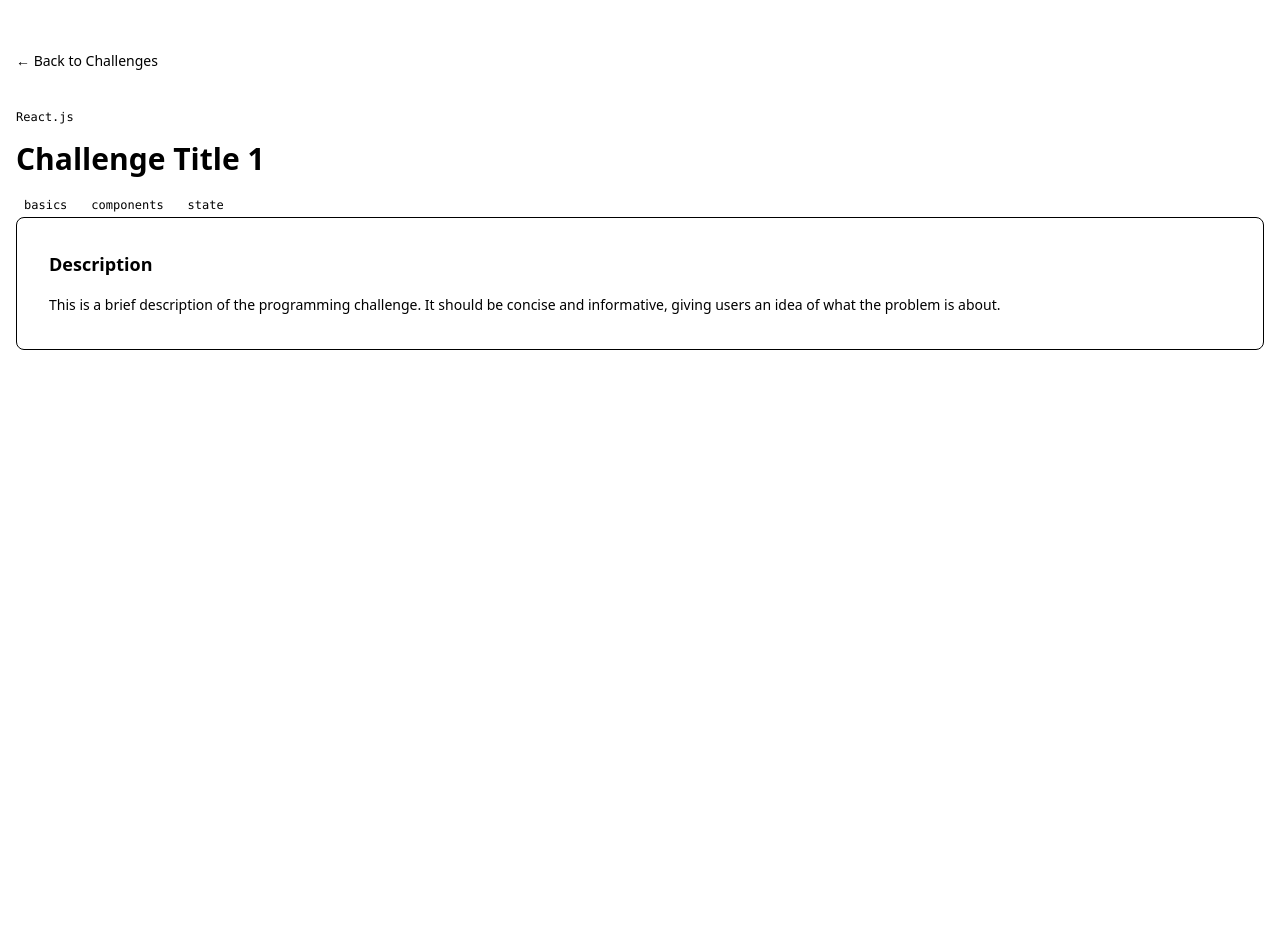
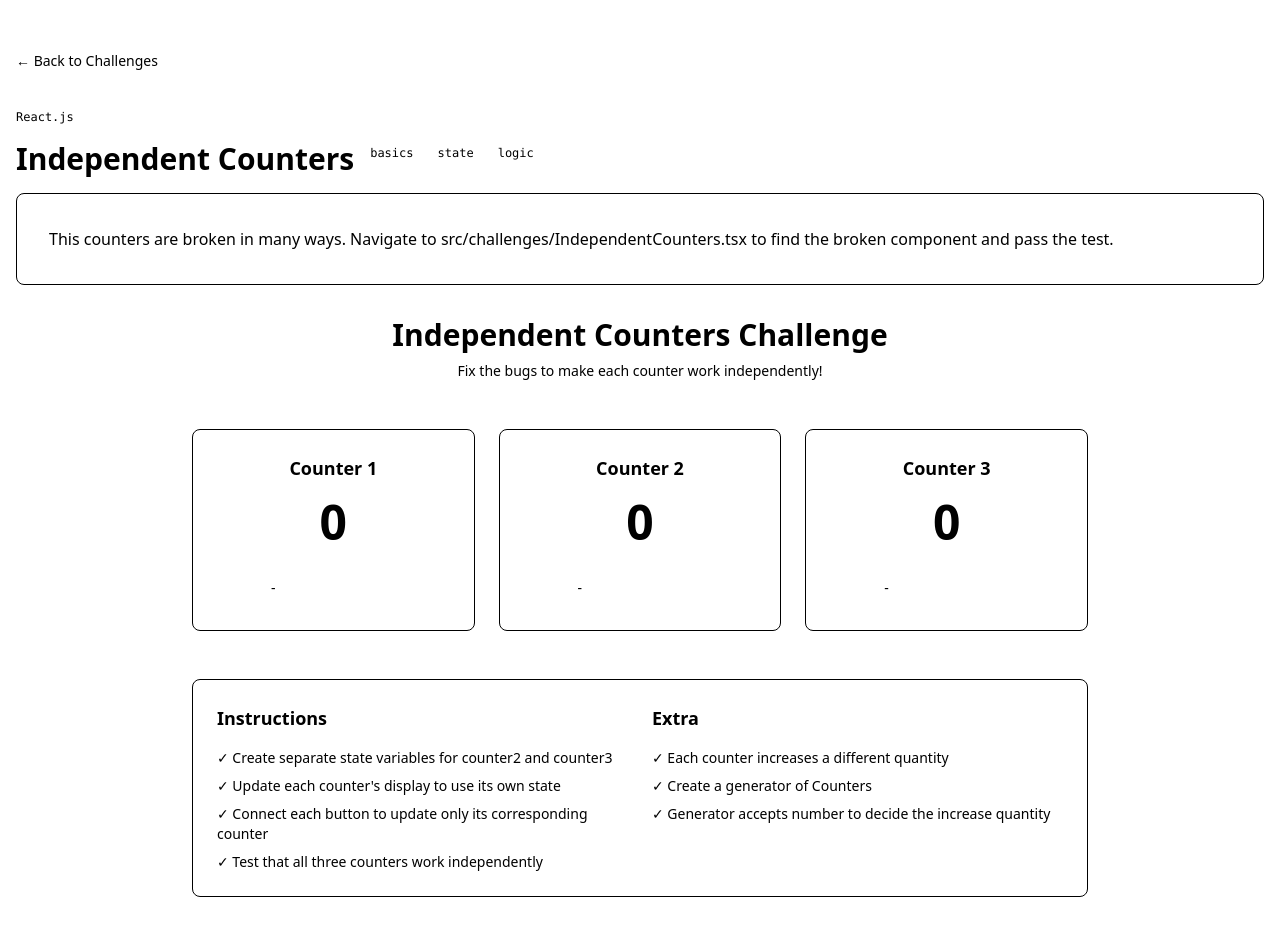
Before and after one commit to DiegoLSdev/Code-Tests, a React (Vite) app: page /challenge/1 in a window 1280 px wide. Shown: the top 936 px of the page. Before the commit the page ends 800 px from the top, so only its background shows below. Built offline with nearby package versions, Linux system fonts and the light colour scheme.

Commit message:
AI Challange: Independent Counters

```diff
--- a/src/challenges/IndependentCounters.tsx
+++ b/src/challenges/IndependentCounters.tsx
@@ -1,8 +1,19 @@
 
-/**
- * -----------------------  THIS COMPONENT IS CREATED USING AI -----------------------
+/*
+-----------------------  THIS COMPONENT IS CREATED USING AI -----------------------
+
+INSTRUCTIONS:
+✓ Create separate state variables for counter2 and counter3
+✓ Update each counter's display to use its own state
+✓ Connect each button to update only its corresponding counter
+✓ Test that all three counters work independently
+
+EXTRA:
+✓ Each counter increases a different quantity
+✓ Create a generator of Counters
+✓ Generator accepts number to decide the increase quantity
+
 */
-
 
 import { useState } from 'react';
 
@@ -10,7 +21,7 @@ export default function IndependentCounters() {
     const [counter, setCounter] = useState(0);
 
     return (
-        <div className="min-h-screen bg-background flex items-center justify-center p-4">
+        <div className="bg-background flex items-center justify-center">
             <div className="w-full max-w-4xl">
 
                 {/* Header */}
@@ -91,7 +102,8 @@ export default function IndependentCounters() {
                 </div>
 
                 {/* Help Section */}
-                <div className="mt-12 rounded-lg border border-border bg-card p-6">
+                <div className="mt-12 rounded-lg border border-border bg-card p-6 grid gap-6 md:grid-cols-2">
+                    <div>
                         <h3 className="text-lg font-semibold mb-4">Instructions</h3>
                         <ul className="space-y-2 text-sm">
                             <li>✓ Create separate state variables for counter2 and counter3</li>
@@ -100,6 +112,15 @@ export default function IndependentCounters() {
                             <li>✓ Test that all three counters work independently</li>
                         </ul>
                     </div>
+                    <div>
+                        <h3 className="text-lg font-semibold mb-4">Extra</h3>
+                        <ul className="space-y-2 text-sm">
+                            <li>✓ Each counter increases a different quantity</li>
+                            <li>✓ Create a generator of Counters</li>
+                            <li>✓ Generator accepts number to decide the increase quantity</li>
+                        </ul>
+                    </div>
+                </div>
 
             </div>
         </div>
--- a/src/data/challenges.ts
+++ b/src/data/challenges.ts
@@ -1,3 +1,5 @@
+import type { ComponentType } from "react";
+import IndependentCounters from "../challenges/IndependentCounters";
 // Challenge data structure
 interface Challenge {
   id: number;
@@ -5,22 +7,18 @@ interface Challenge {
   description: string;
   category: string;
   tags: string[];
+  component?: ComponentType
 }
 
 // Sample challenge data
 export const challenges: Challenge[] = [
+
   {
     id: 1,
-    title: 'Challenge Title 1',
-    description: 'This is a brief description of the programming challenge. It should be concise and informative, giving users an idea of what the problem is about.',
+    title: 'Independent Counters',
+    description: 'This counters are broken in many ways. Navigate to src/challenges/IndependentCounters.tsx to find the broken component and pass the test.',
     category: 'React.js',
-    tags: ['basics', 'components', 'state'],
-  },
-    {
-    id: 2,
-    title: 'Challenge Title 2',
-    description: 'This is a brief description of the programming challenge. It should be concise and informative, giving users an idea of what the problem is about.',
-    category: 'React.js',
-    tags: ['basics', 'components', 'state'],
+    tags: ['basics', 'state', 'logic'],
+    component:IndependentCounters
   },
 ];
--- a/src/pages/Challenge.tsx
+++ b/src/pages/Challenge.tsx
@@ -19,6 +19,8 @@ export default function Challenge() {
         );
     }
 
+    const ChallengeComponent = challenge.component
+
     return (
         <div className="min-h-screen bg-background bg-grid-pattern">
             <div className="container mx-auto px-4 py-12">
@@ -30,10 +32,11 @@ export default function Challenge() {
                     <span className="font-mono text-xs mb-4 inline-block">
                         {challenge.category}
                     </span>
-                    <h1 className="text-3xl font-bold mb-4">{challenge.title}</h1>
 
                     {/* TAGS */}
                     <div className="flex flex-wrap gap-2">
+                    <h1 className="text-3xl font-bold mb-4">{challenge.title}</h1>
+
                         {challenge.tags.map((tag) => (
                             <span key={tag} className="rounded-md bg-secondary px-2 py-1 font-mono text-xs">
                                 {tag}
@@ -41,14 +44,19 @@ export default function Challenge() {
                         ))}
                     </div>
 
-
                     <div className="rounded-lg border border-border bg-card p-8">
-                        <h2 className="text-lg font-semibold mb-4">Description</h2>
-                        <p className="text-sm leading-relaxed">
+                        <p className="text-md leading-relaxed">
                             {challenge.description}
                         </p>
                     </div>
                 </div>
+                {/* CHALLENGE HEADER */}
+                {ChallengeComponent && (
+                    <div className="">
+                        <ChallengeComponent />
+                    </div>
+                )}
+
             </div>
         </div>
     );
--- a/src/pages/Home.tsx
+++ b/src/pages/Home.tsx
@@ -11,10 +11,11 @@ export default function Home() {
                 <h1 className='font-bold mt-2 text-3xl'>
                     <span>Programming</span> <span>Challenges</span>
                 </h1>
-                <p className="font-mono font-semibold mt-4 text-lg">
+                <p className="font-mono mt-4 text-lg text-muted">
                     Sharpen your coding skills with curated algorithm and data structure problems. Each
-                    challenge includes detailed explanations and optimized solutions.
+                    challenge includes a broken component with instructions to pass the test. To solve them or add new ones, check the <a href="https://github.com/DiegoLSdev/Code-Tests" className="font-semibold text-primary hover:underline" target="_blank" rel="noopener noreferrer">GitHub repository</a>.
                 </p>
+
             </header>
 
             {/* Cards or Empty State */}
```
Lines whose indentation alone changed are shown as unchanged.
